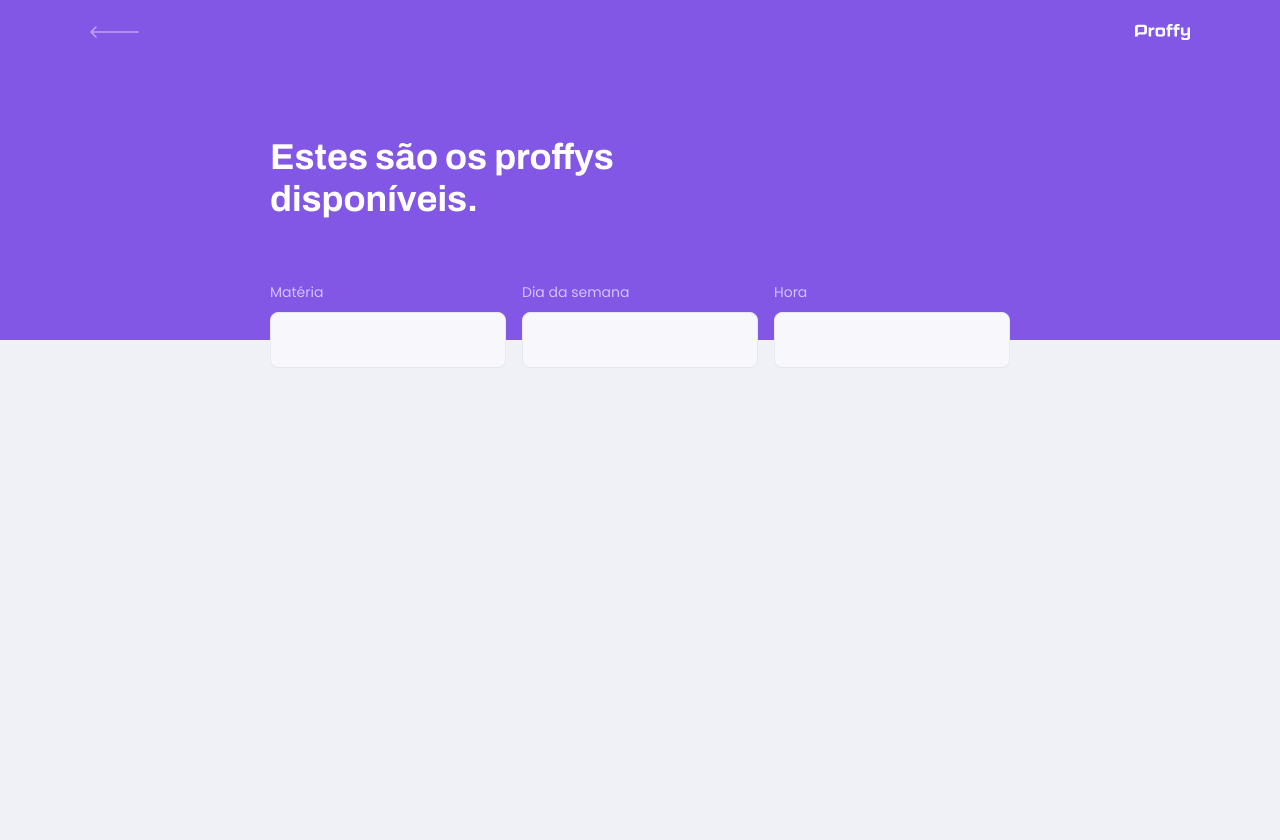
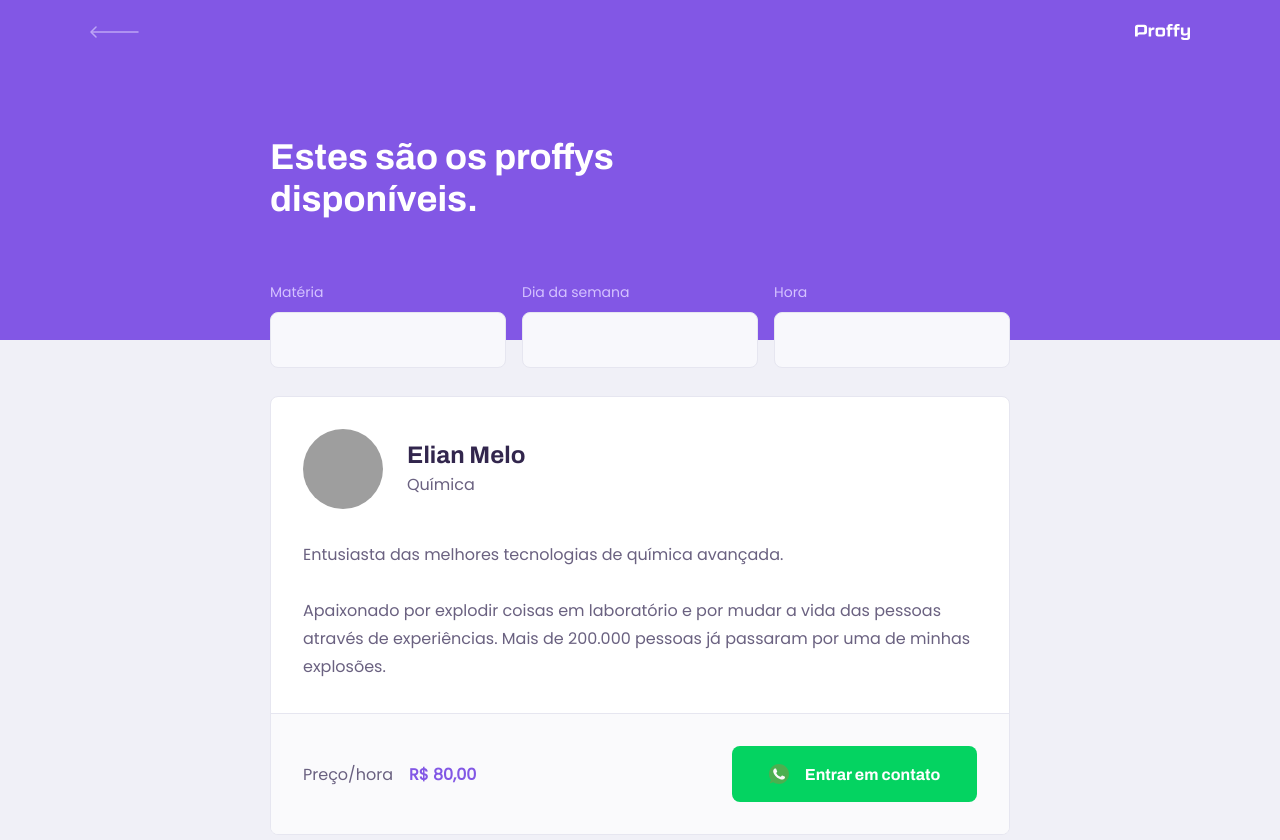
Before and after one commit to ElianMelo/estudo-javascript, a React (Create React App) app in the folder nextlevelweek2/web/: page /study in a window 1280 px wide. Shown: the top 840 px of the page. Before the commit the page ends 800 px from the top, so only its background shows below. Built offline with nearby package versions, Linux system fonts and the light colour scheme; grey boxes are pictures that could not be loaded; the HTML template or start-up script is replaced by a standard one.

Commit message:
Cria e estiliza o componente TeacherItem

```diff
--- a/nextlevelweek2/web/src/assets/styles/global.css
+++ b/nextlevelweek2/web/src/assets/styles/global.css
@@ -46,6 +46,7 @@ input,
 button,
 textarea {
     font: 500 1.6rem Poppins;
+    color: var(--color-text-base);
 }
 
 .container {
--- /dev/null
+++ b/nextlevelweek2/web/src/components/TeacherItem/index.tsx
@@ -0,0 +1,37 @@
+import React from 'react';
+
+import whastsappIcon from '../../assets/images/icons/whatsapp.svg';
+
+import './styles.css';
+
+function TeacherItem() {
+    return (
+        <article className="teacher-item">
+            <header>
+                <img src="https://avatars1.githubusercontent.com/u/41520689?s=460&u=9d0b79fcd5a239c97a1ff4c7951024f34294a66f&v=4" alt="Elian Melo" />
+                <div>
+                    <strong>Elian Melo</strong>
+                    <span>Química</span>
+                </div>
+            </header>
+            <p>
+                Entusiasta das melhores tecnologias de química avançada.
+            <br /><br />
+            Apaixonado por explodir coisas em laboratório e por mudar a vida das pessoas através de experiências. Mais de 200.000 pessoas já passaram por uma de minhas explosões.
+        </p>
+            <footer>
+                <p>
+                    Preço/hora
+                <strong>R$ 80,00</strong>
+                </p>
+
+                <button type="button">
+                    <img src={whastsappIcon} alt="Whatsapp" />
+                Entrar em contato
+            </button>
+            </footer>
+        </article>
+    );
+}
+
+export default TeacherItem;
--- /dev/null
+++ b/nextlevelweek2/web/src/components/TeacherItem/styles.css
@@ -0,0 +1,103 @@
+.teacher-item {
+    background: var(--color-box-base);
+    border: 1px solid var(--color-line-in-white);
+    border-radius: 0.8rem;
+    margin-top: 2.4rem;
+    overflow: hidden;
+}
+
+.teacher-item header {
+    padding: 3.2rem 2rem;
+    display: flex;
+    align-items: center;
+}
+
+.teacher-item header img {
+    width: 8rem;
+    height: 8rem;
+    border-radius: 50%;
+}
+
+.teacher-item header div {
+    margin-left: 2.4rem;
+}
+
+.teacher-item header div strong {
+    font: 700 2.4rem Archivo;
+    display: block;
+    color: var(--color-text-title);
+}
+
+.teacher-item header div span {
+    font-size: 1.6rem;
+    display: block;
+    margin-top: 0.4rem;
+}
+
+.teacher-item > p {
+    padding: 0 2rem;
+    font-size: 1.6rem;
+    line-height: 2.8rem;
+}
+
+.teacher-item footer {
+    padding: 3.2rem 2rem;
+    background: var(--color-box-footer);
+    border-top: 1px solid var(--color-line-in-white);
+    margin-top: 3.2rem;
+    display: flex;
+    align-items: center;
+    justify-content: space-between;
+}
+
+.teacher-item footer p strong {
+    color: var(--color-primary);
+    font-size: 1.6rem;
+    display: block;
+}
+
+.teacher-item footer button {
+    width: 20rem;
+    height: 5.6rem;
+    background: var(--color-secundary);
+    color: var(--color-button-text);
+    border: 0;
+    border-radius: 0.8rem;
+    cursor: pointer;
+    font: 700 1.4rem Archivo;
+    display: flex;
+    align-items: center;
+    justify-content: space-evenly;
+    transition: 0.2s;
+}
+
+
+.teacher-item footer button:hover {
+    background: var(--color-secundary-dark);
+}
+
+@media (min-width: 700px) {
+    .teacher-item header,
+    .teacher-item footer {
+        padding: 3.2rem;
+    }
+
+    .teacher-item > p {
+        padding: 0 3.2rem;
+    }
+
+    .teacher-item footer p strong {
+        display: initial;
+        margin-left: 1.6rem;
+    }
+
+    .teacher-item footer button {
+        width: 24.5rem;
+        font-size: 1.6rem;
+        justify-content: center;
+    }
+
+    .teacher-item footer button img {
+        margin-right: 1.6rem;
+    }
+}
--- a/nextlevelweek2/web/src/pages/TeacherList/index.tsx
+++ b/nextlevelweek2/web/src/pages/TeacherList/index.tsx
@@ -1,5 +1,7 @@
 import React from 'react';
 import PageHeader from '../../components/PageHeader';
+
+import TeacherItem from '../../components/TeacherItem';
 
 import './styles.css';
 
@@ -12,20 +14,23 @@ function TeacherList() {
                 <form id="search-teachers">
                     <div className="input-block">
                         <label htmlFor="subject">Matéria</label>
-                        <input type="text" id="subject"/>
+                        <input type="text" id="subject" />
                     </div>
 
                     <div className="input-block">
                         <label htmlFor="week_day">Dia da semana</label>
-                        <input type="text" id="week_day"/>
+                        <input type="text" id="week_day" />
                     </div>
 
                     <div className="input-block">
                         <label htmlFor="time">Hora</label>
-                        <input type="text" id="time"/>
+                        <input type="text" id="time" />
                     </div>
                 </form>
             </PageHeader>
+            <main>
+                <TeacherItem />
+            </main>
         </div>
     )
 }
--- a/nextlevelweek2/web/src/pages/TeacherList/styles.css
+++ b/nextlevelweek2/web/src/pages/TeacherList/styles.css
@@ -46,6 +46,11 @@
     bottom: 0;
 }
 
+#page-teacher-list main {
+    margin: 3.2rem auto;
+    width: 90%;
+}
+
 @media (min-width: 700px) {
     #page-teacher-list {
         max-width: 100%;
@@ -62,4 +67,10 @@
     #search-teachers .input-block + .input-block {
         margin-top: 0;
     }
+
+    #page-teacher-list main {
+        padding: 3.2rem 0;
+        max-width: 740px;
+        margin: 0 auto;
+    }
 }
```
